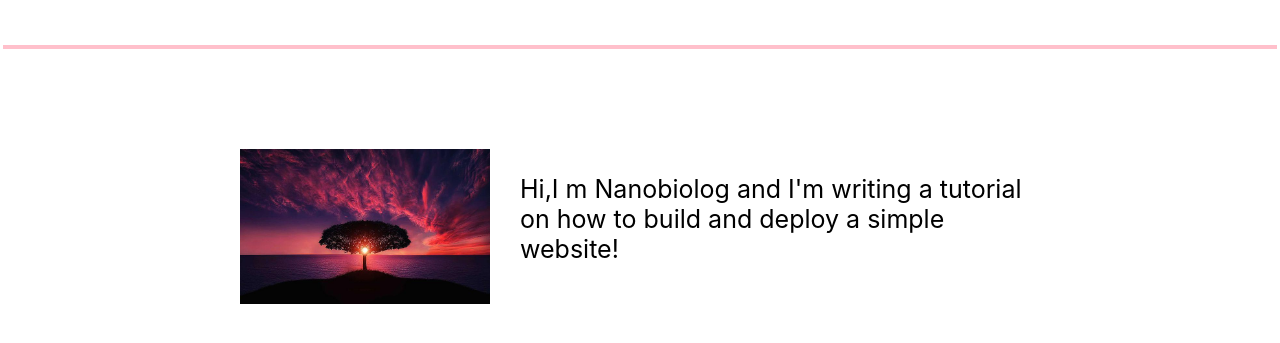
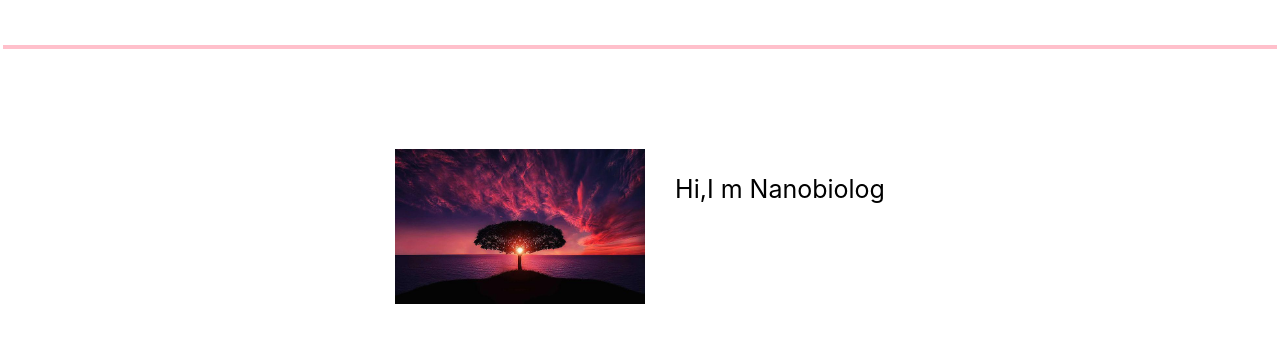
Before and after one commit to nanobiolog/sample-website, a plain HTML site: page index.html in a window 1280 px wide. Shown: the part 375-718 px from the top of the page. Drawn offline with Linux system fonts and the light colour scheme.

Commit message:
new changes happened

```diff
--- a/index.html
+++ b/index.html
@@ -2,7 +2,7 @@
 <html>
 <head>
     <link rel="stylesheet" type="text/css" href="style.css">
-  <title>There is no god but US</title>
+  <title>TEST TEST</title>
 </head>
 <body>
   <button>Reich</button>
@@ -12,7 +12,7 @@
     </div>
     <label class="main-content">
       <img src="tree.jpeg">
-      <p>Hi,I m Nanobiolog and I'm writing a tutorial on how to build and deploy a simple website!</p>
+      <p>Hi,I m Nanobiolog</p>
     </label>
 </div>
 </body>
```
